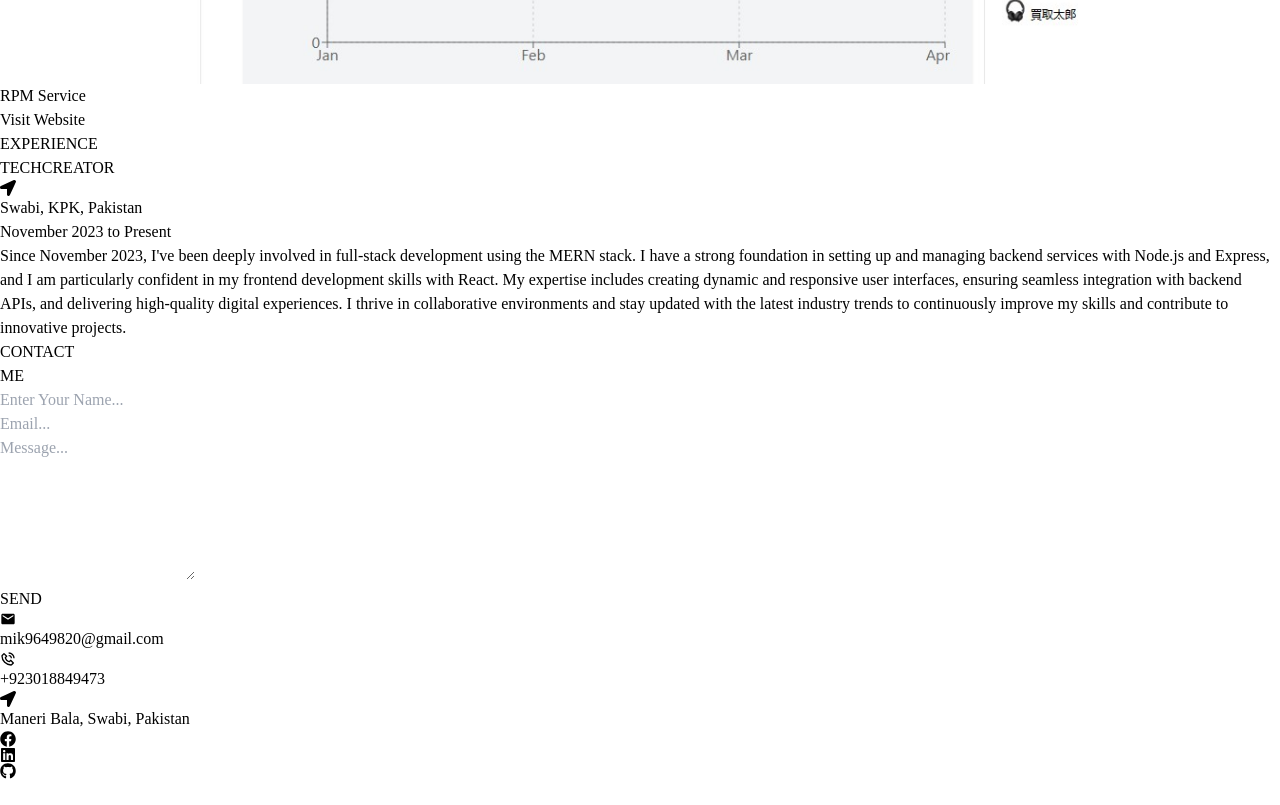
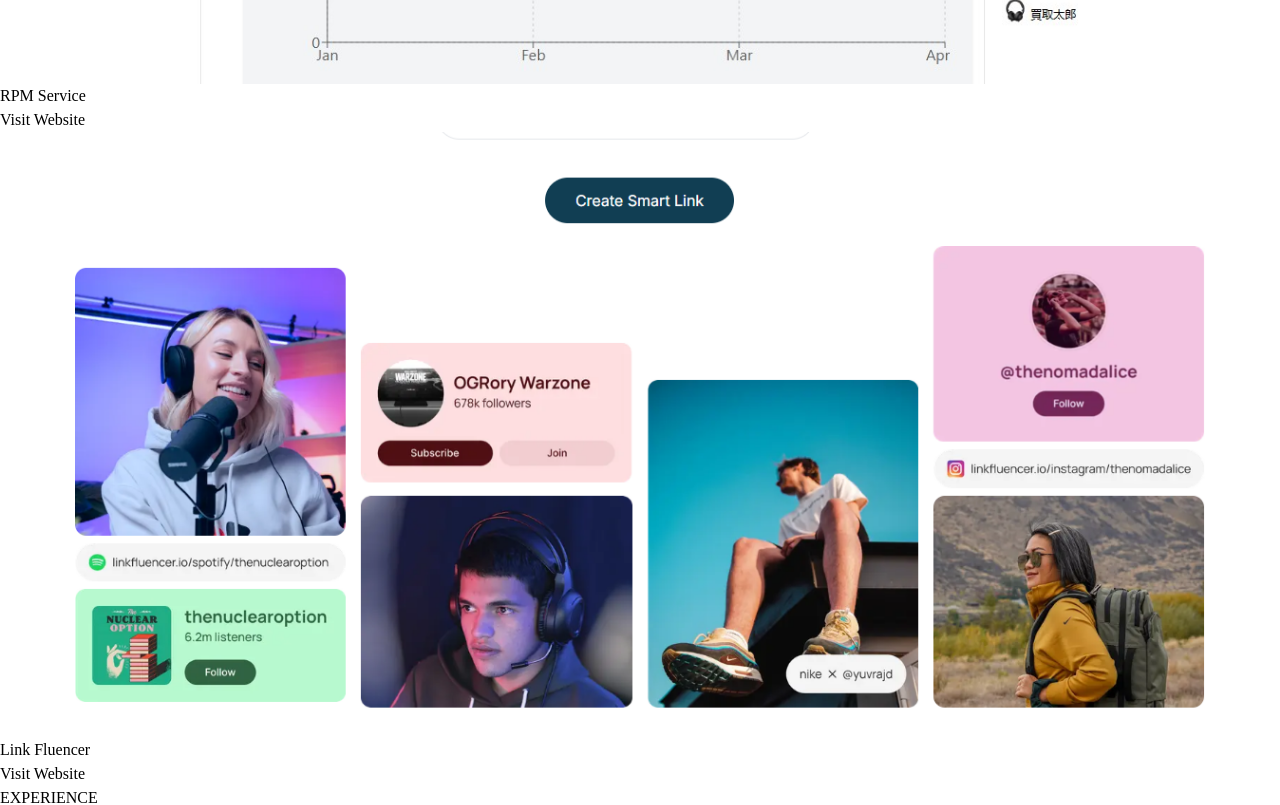
Before and after one commit to ishaq47/myportfolio, a React (Vite) app: page / in a window 1280 px wide. Shown: the part 9720-10525 px from the top of the page. Before the commit the page ends 10499 px from the top, so only its background shows below. Built offline with nearby package versions, Linux system fonts and the light colour scheme; a web font is replaced by a local one.

Commit message:
portpolio updated

```diff
--- a/src/components/Portfolio.jsx
+++ b/src/components/Portfolio.jsx
@@ -8,6 +8,8 @@
 import rpm from '../images/rpm.jpg';
 import kkra from '../images/kkra.jpg';
 import global from '../images/global.jpg';
+import lf from '../images/lf.png';
+
 
 
 function Portfolio() {
@@ -57,6 +59,11 @@
             link: 'https://rpm-service1.netlify.app',
             text: 'RPM Service',
         },
+        {
+            image: lf,
+            link: 'https://linkfluencer.io',
+            text: 'Link Fluencer',
+        },
 
 
     ];
```
Also changed, not shown: src/images/lf.png (added).
